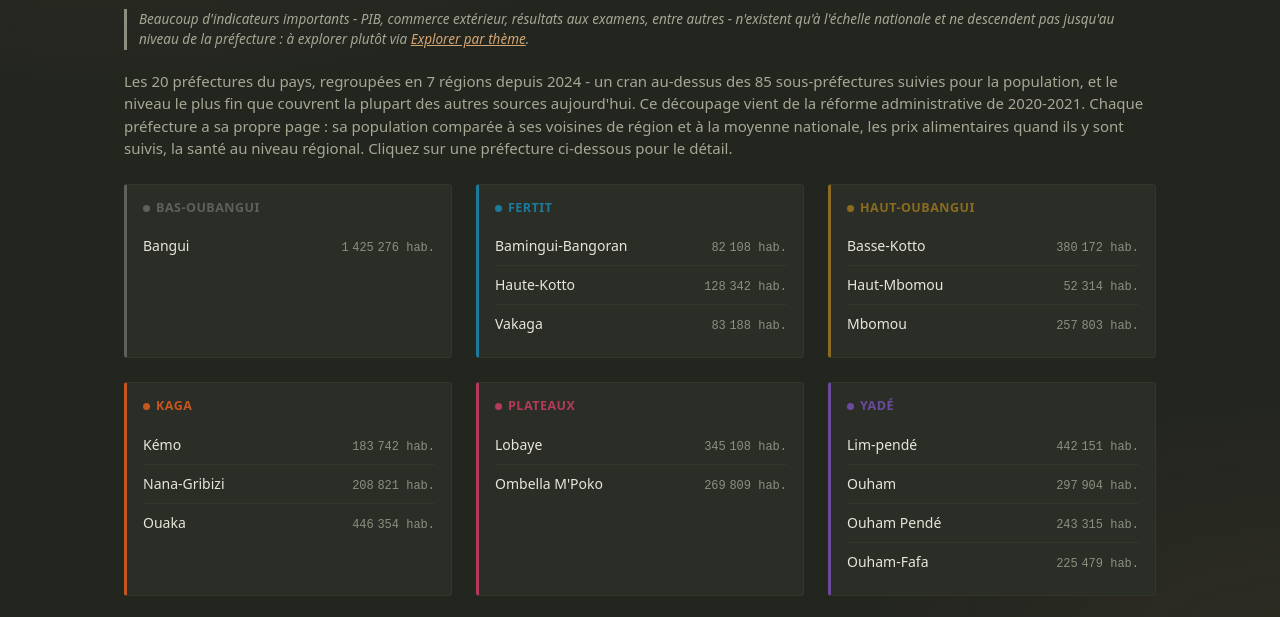
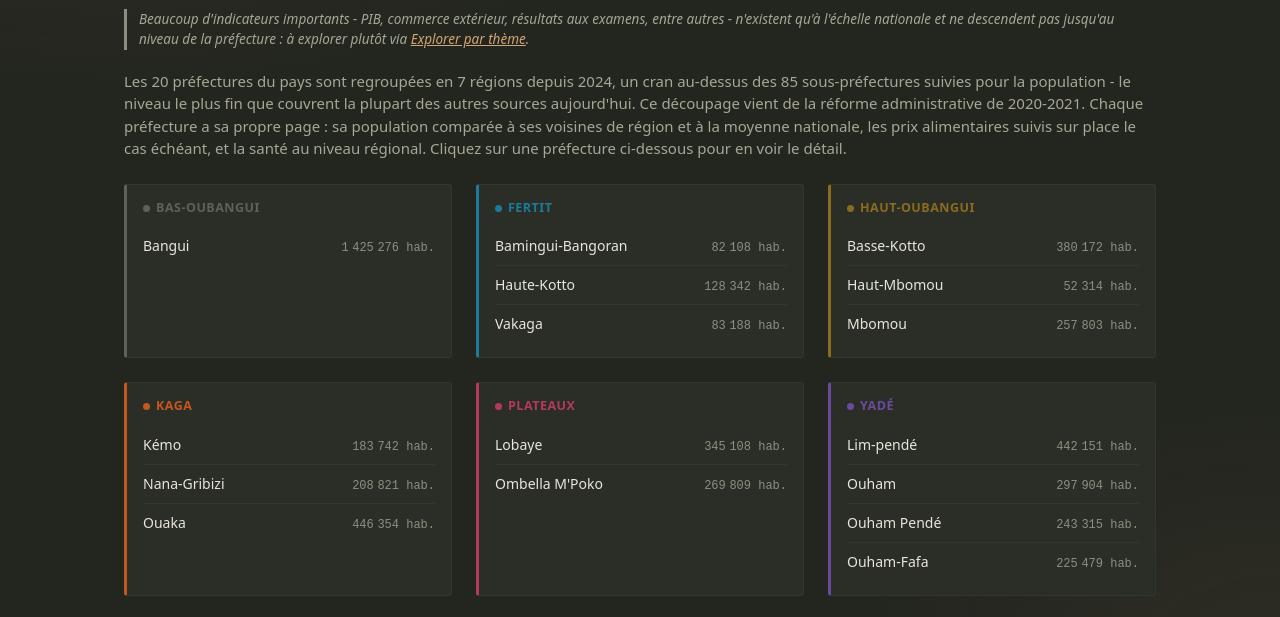
Before and after one commit to jpzolabe/car-data-atlas, an Astro site in the folder site/: page /prefectures in a window 1280 px wide. Shown: the part 145-762 px from the top of the page. Built offline with nearby package versions, Linux system fonts and the light colour scheme; Astro itself is replaced by a stand-in of ours.

Commit message:
fix: smooth the grammar of the préfectures lede
Fixed the dangling fragment after the first dash (now a proper clause),
added the missing "et" before the last item in the page-contents list,
and tightened "quand ils y sont suivis" to "suivis sur place le cas
échéant" for parallel rhythm with the other two items.

```diff
--- a/site/src/pages/prefectures/index.astro
+++ b/site/src/pages/prefectures/index.astro
@@ -126,14 +126,14 @@ const fmt = (n: number) => Math.round(n).toLocaleString("fr-FR");
         <a href="/#explorer-par-theme">Explorer par thème</a>.
       </p>
       <p class="lede">
-        Les 20 préfectures du pays, regroupées en 7 régions depuis 2024 - un
-        cran au-dessus des 85 sous-préfectures suivies pour la population, et
+        Les 20 préfectures du pays sont regroupées en 7 régions depuis 2024,
+        un cran au-dessus des 85 sous-préfectures suivies pour la population -
         le niveau le plus fin que couvrent la plupart des autres sources
         aujourd'hui. Ce découpage vient de la réforme administrative de
-        2020-2021. Chaque préfecture a sa propre page : sa
-        population comparée à ses voisines de région et à la moyenne
-        nationale, les prix alimentaires quand ils y sont suivis, la santé au
-        niveau régional. Cliquez sur une préfecture ci-dessous pour le détail.
+        2020-2021. Chaque préfecture a sa propre page : sa population
+        comparée à ses voisines de région et à la moyenne nationale, les prix
+        alimentaires suivis sur place le cas échéant, et la santé au niveau
+        régional. Cliquez sur une préfecture ci-dessous pour en voir le détail.
       </p>
 
       <div class="region-grid">
```
